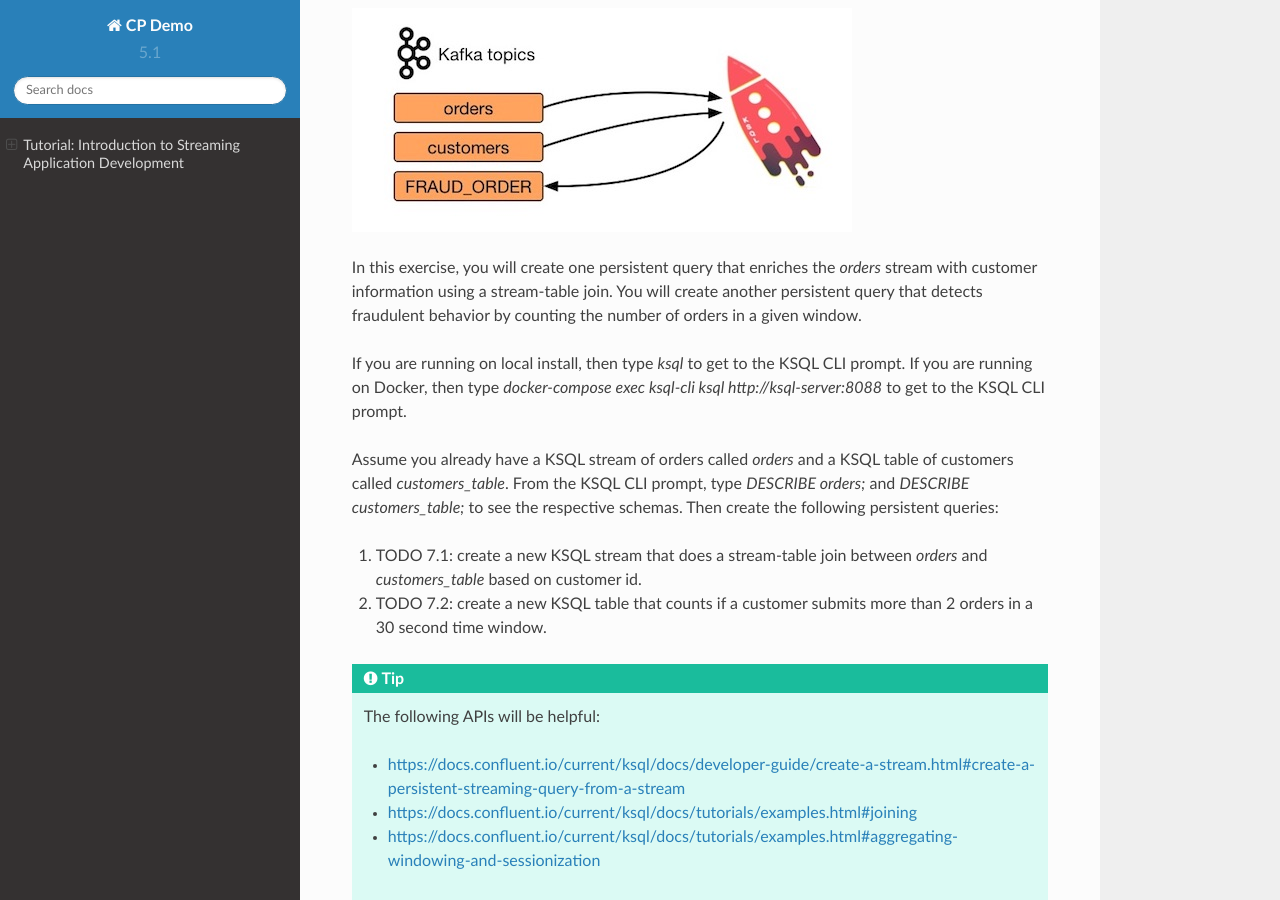
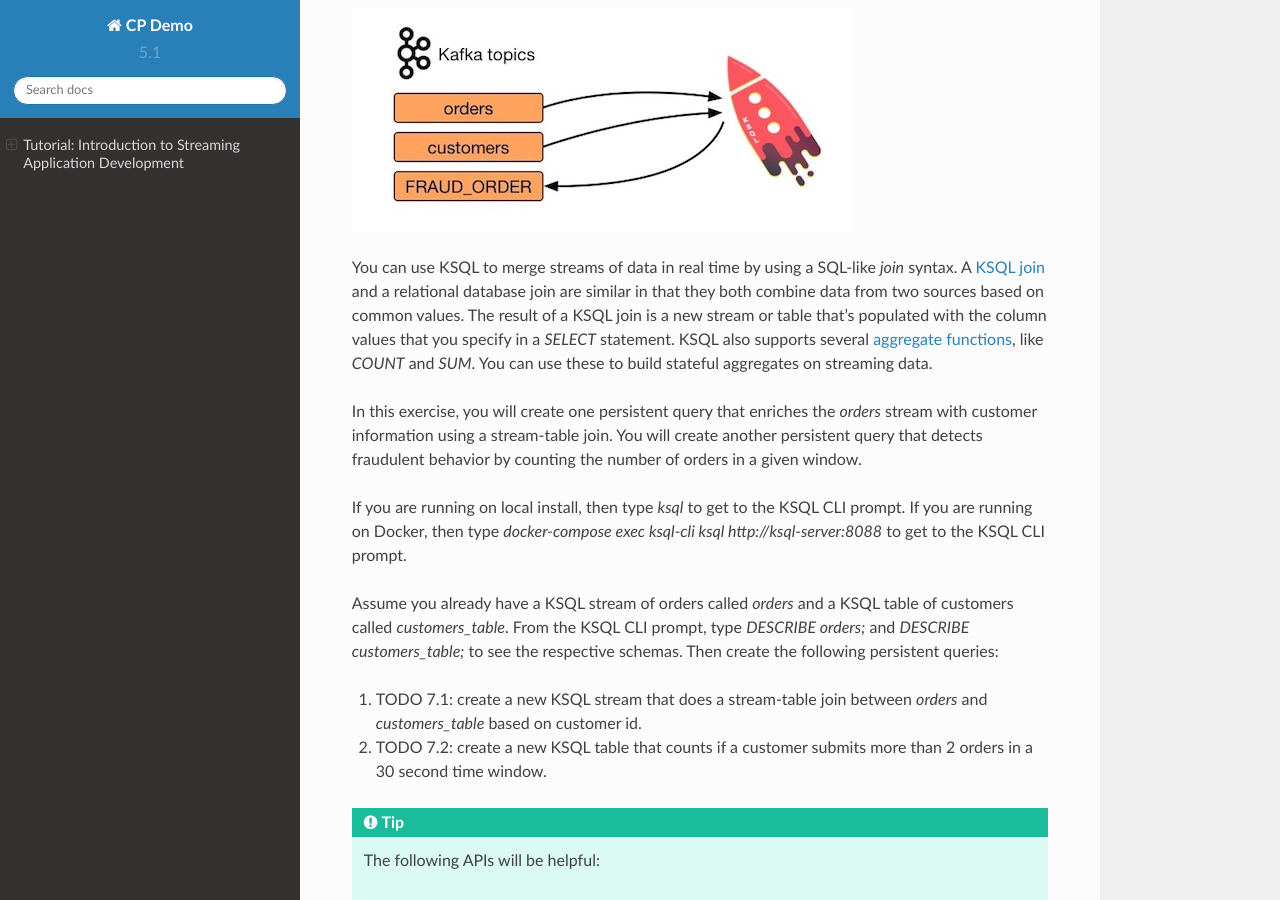
Before and after one commit to confluentinc/examples, a Sphinx documentation site: the page built from microservices-orders/docs/index.rst, in a window 1280 px wide and 900 px high, scrolled down 18687 px. Built offline with Sphinx 7.4.7 and the Read the Docs theme 2.0.0, drawn with Linux system fonts in a browser that asks for light colours; cross-references to code outside the pages are shown as plain code.

Commit message:
Expand on KSQL exercise

```diff
--- a/microservices-orders/docs/index.rst
+++ b/microservices-orders/docs/index.rst
@@ -616,6 +616,12 @@
 .. figure:: images/microservices-exercise-7.jpg
     :alt: image
 
+You can use KSQL to merge streams of data in real time by using a SQL-like `join` syntax.
+A `KSQL join <https://docs.confluent.io/current/ksql/docs/developer-guide/join-streams-and-tables.html>`__ and a relational database join are similar in that they both combine data from two sources based on common values.
+The result of a KSQL join is a new stream or table that’s populated with the column values that you specify in a `SELECT` statement.
+KSQL also supports several `aggregate functions <https://docs.confluent.io/current/ksql/docs/developer-guide/aggregate-streaming-data.html>`__, like `COUNT` and `SUM`.
+You can use these to build stateful aggregates on streaming data.
+
 In this exercise, you will create one persistent query that enriches the `orders` stream with customer information using a stream-table join.
 You will create another persistent query that detects fraudulent behavior by counting the number of orders in a given window.
 
```
